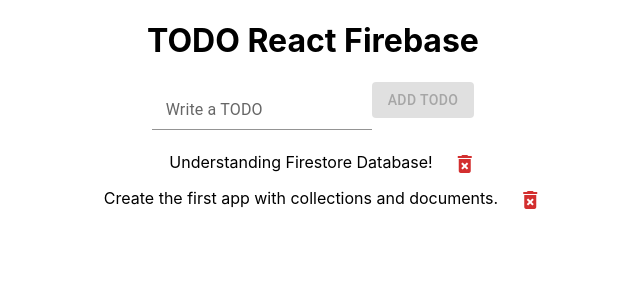
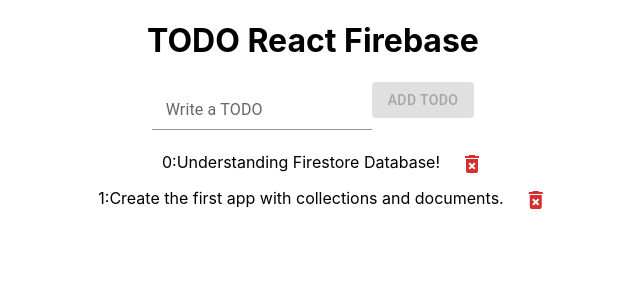
Before and after one commit to g1ll/cstsi_bda_20232_firebase_mongodb, a React (Create React App) app in the folder src/aula06/: page / in a window 1280 px wide. Shown: the top 300 px of the page, without its empty margins (327-967 px from the left). Built offline with nearby package versions, Linux system fonts and the light colour scheme.

Commit message:
refact: exemplos todo array

```diff
--- a/src/aula06/src/App.js
+++ b/src/aula06/src/App.js
@@ -10,6 +10,7 @@
     'Create the first app with collections and documents.'
   ])
   const [input, setInput] = useState('')
+
 
   const addTodo = e => {
     e.preventDefault()
@@ -39,7 +40,7 @@
       <ul style={{ listStyle: "none" }}>
         {todos.map((todo, index) =>{
             return (<li key={`todo_${index}`}>
-                      {todo}
+                      {`${index}:${todo}`}
                       <Button onClick={e => delTodo(index)} color="error" >
                           <Icon>delete_forever</Icon>
                       </Button>
```
